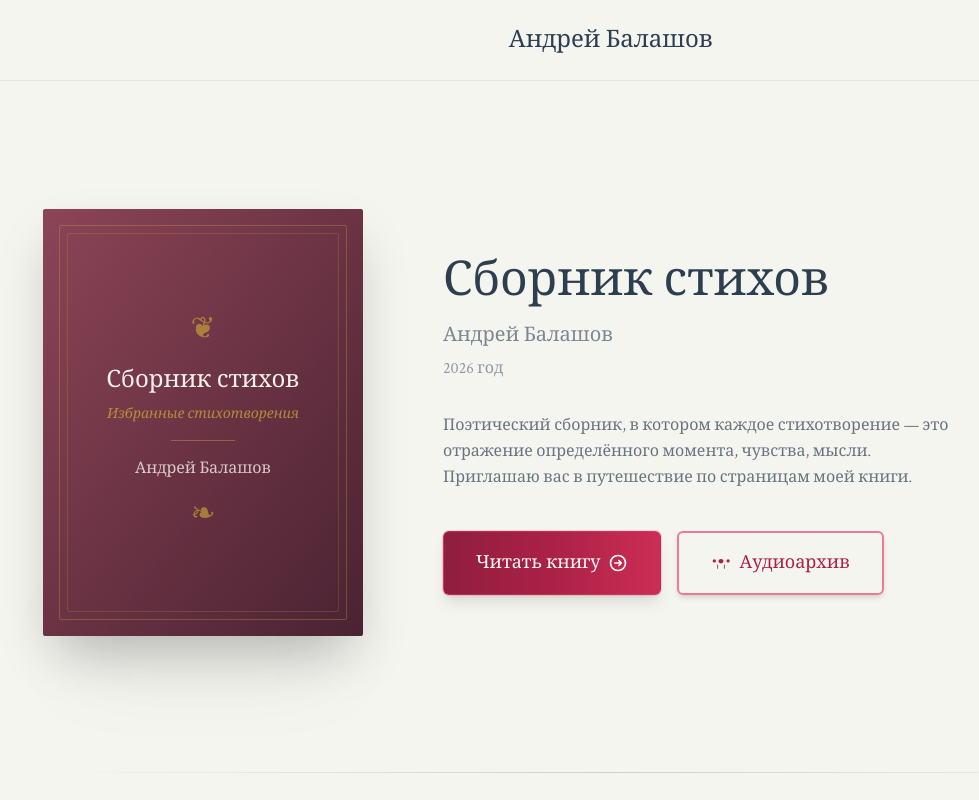
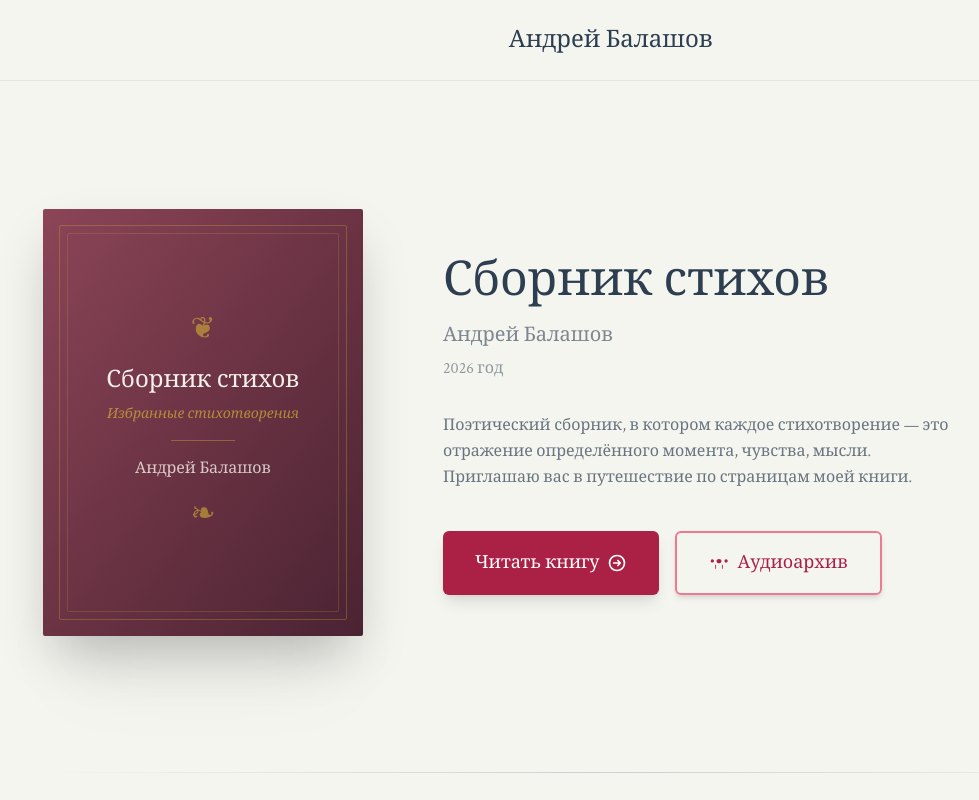
Before and after one commit to ila42/poetry-book, a React (Vite) app: page / in a window 1280 px wide. Shown: the top 800 px of the page, without its empty margins (29-1008 px from the left). Built offline with nearby package versions, Linux system fonts and the light colour scheme; a web font is replaced by a local one.

Commit message:
обновил кнопки

```diff
--- a/src/components/ContactForm/ContactForm.tsx
+++ b/src/components/ContactForm/ContactForm.tsx
@@ -488,13 +488,7 @@ export function ContactForm() {
             <motion.button
               type="submit"
               disabled={status === 'submitting'}
-              className="w-full inline-flex items-center justify-center gap-2
-                         px-8 py-4 bg-gradient-to-r from-burgundy-800 via-burgundy-700 to-burgundy-600
-                         text-parchment-100 font-serif text-lg font-medium rounded-md
-                         hover:from-burgundy-700 hover:via-burgundy-600 hover:to-burgundy-500
-                         shadow-lg hover:shadow-xl transition-all duration-300
-                         border border-burgundy-500/40 ring-1 ring-burgundy-400/30
-                         disabled:opacity-50 disabled:cursor-not-allowed"
+              className="btn-cta-submit"
               whileHover={{ scale: status === 'submitting' ? 1 : 1.02 }}
               whileTap={{ scale: status === 'submitting' ? 1 : 0.98 }}
             >
--- a/src/pages/LandingPage.tsx
+++ b/src/pages/LandingPage.tsx
@@ -137,12 +137,7 @@ export function LandingPage() {
                 {/* Кнопка "Читать книгу" - единый стиль */}
                 <Link
                   to="/read"
-                  className="inline-flex items-center justify-center gap-2
-                             px-8 py-4 bg-gradient-to-r from-burgundy-800 via-burgundy-700 to-burgundy-600
-                             text-parchment-100 font-serif text-lg font-medium rounded-md
-                             hover:from-burgundy-700 hover:via-burgundy-600 hover:to-burgundy-500
-                             shadow-lg hover:shadow-xl transition-all duration-300
-                             border border-burgundy-500/40 ring-1 ring-burgundy-400/30"
+                  className="btn-cta"
                 >
                   <span>Читать книгу</span>
                   <svg className="w-5 h-5" fill="none" stroke="currentColor" viewBox="0 0 24 24">
--- a/src/styles/globals.css
+++ b/src/styles/globals.css
@@ -505,6 +505,36 @@
     @apply px-6 py-2 bg-burgundy-700 text-parchment-100 rounded font-serif
            hover:bg-burgundy-800 transition-colors duration-300
            shadow-md hover:shadow-lg;
+  }
+
+  /* Unified CTA Button Style - для всех основных кнопок действия */
+  .btn-cta {
+    @apply inline-flex items-center justify-center gap-2
+           px-8 py-4
+           bg-burgundy-700
+           text-white
+           font-serif text-lg font-medium
+           rounded-md
+           hover:bg-burgundy-600
+           shadow-lg hover:shadow-xl
+           transition-all duration-300;
+    background: #ab2146; /* burgundy-700 - точное значение */
+    color: #ffffff; /* white - точное значение */
+    text-decoration: none; /* убираем подчеркивание для Link */
+  }
+
+  .btn-cta:hover {
+    background: #cc2d55; /* burgundy-600 - точное значение */
+  }
+
+  /* Убеждаемся что все SVG иконки внутри кнопки белые */
+  .btn-cta svg {
+    color: #ffffff !important; /* white - точное значение */
+  }
+
+  /* For button elements with disabled state */
+  .btn-cta-submit {
+    @apply btn-cta w-full disabled:opacity-50 disabled:cursor-not-allowed;
   }
 
   /* Navigation arrows */
@@ -1480,21 +1510,25 @@
   color: #2C3E50 !important;
 }
 
-/* Submit button */
+/* Submit button - использует те же стили что и .btn-cta */
 .landing-contact-form button[type="submit"] {
-  background: #3b1420 !important;
-  background-image: linear-gradient(135deg, #5a2433 0%, #4a1b27 45%, #2a0b10 100%) !important;
-  border: 1px solid rgba(212, 175, 55, 0.35) !important;
-  box-shadow: 0 10px 24px rgba(0, 0, 0, 0.45), 0 0 16px rgba(212, 175, 55, 0.18) !important;
-  color: #f5f0e8 !important;
+  background: #ab2146 !important; /* burgundy-700 */
+  background-image: none !important;
+  color: #ffffff !important; /* white */
+  border: none !important;
+  box-shadow: 0 10px 15px -3px rgba(0, 0, 0, 0.1), 0 4px 6px -2px rgba(0, 0, 0, 0.05) !important;
   opacity: 1 !important;
   filter: none !important;
 }
 
 .landing-contact-form button[type="submit"]:hover {
-  background: #4a1b27 !important;
-  background-image: linear-gradient(135deg, #6b2a3a 0%, #5a2230 45%, #3b1420 100%) !important;
-  box-shadow: 0 12px 28px rgba(0, 0, 0, 0.5), 0 0 20px rgba(212, 175, 55, 0.22) !important;
+  background: #cc2d55 !important; /* burgundy-600 */
+  background-image: none !important;
+  box-shadow: 0 20px 25px -5px rgba(0, 0, 0, 0.1), 0 10px 10px -5px rgba(0, 0, 0, 0.04) !important;
+}
+
+.landing-contact-form button[type="submit"] svg {
+  color: #ffffff !important; /* white */
 }
 
 /* File upload area */
```
